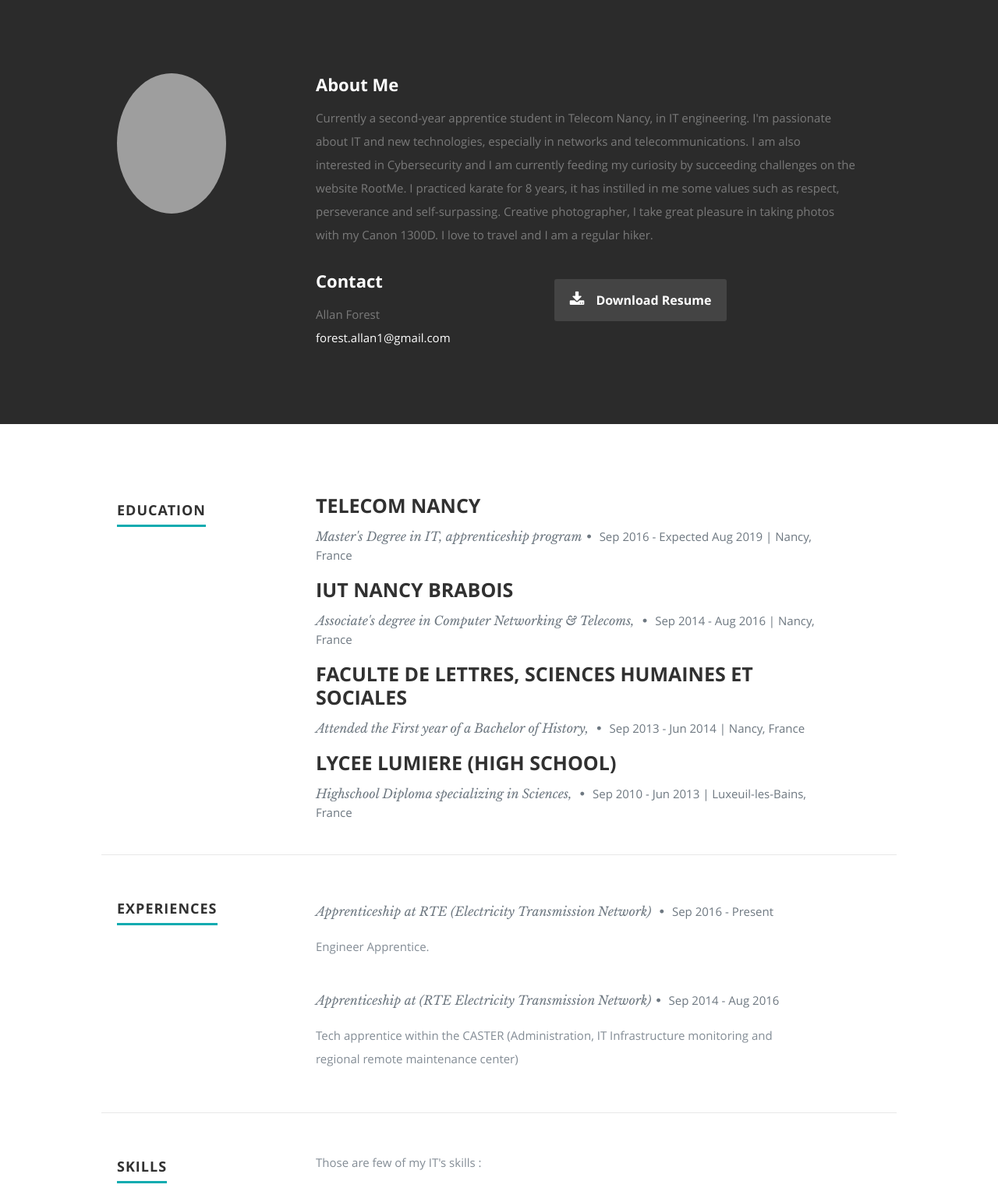
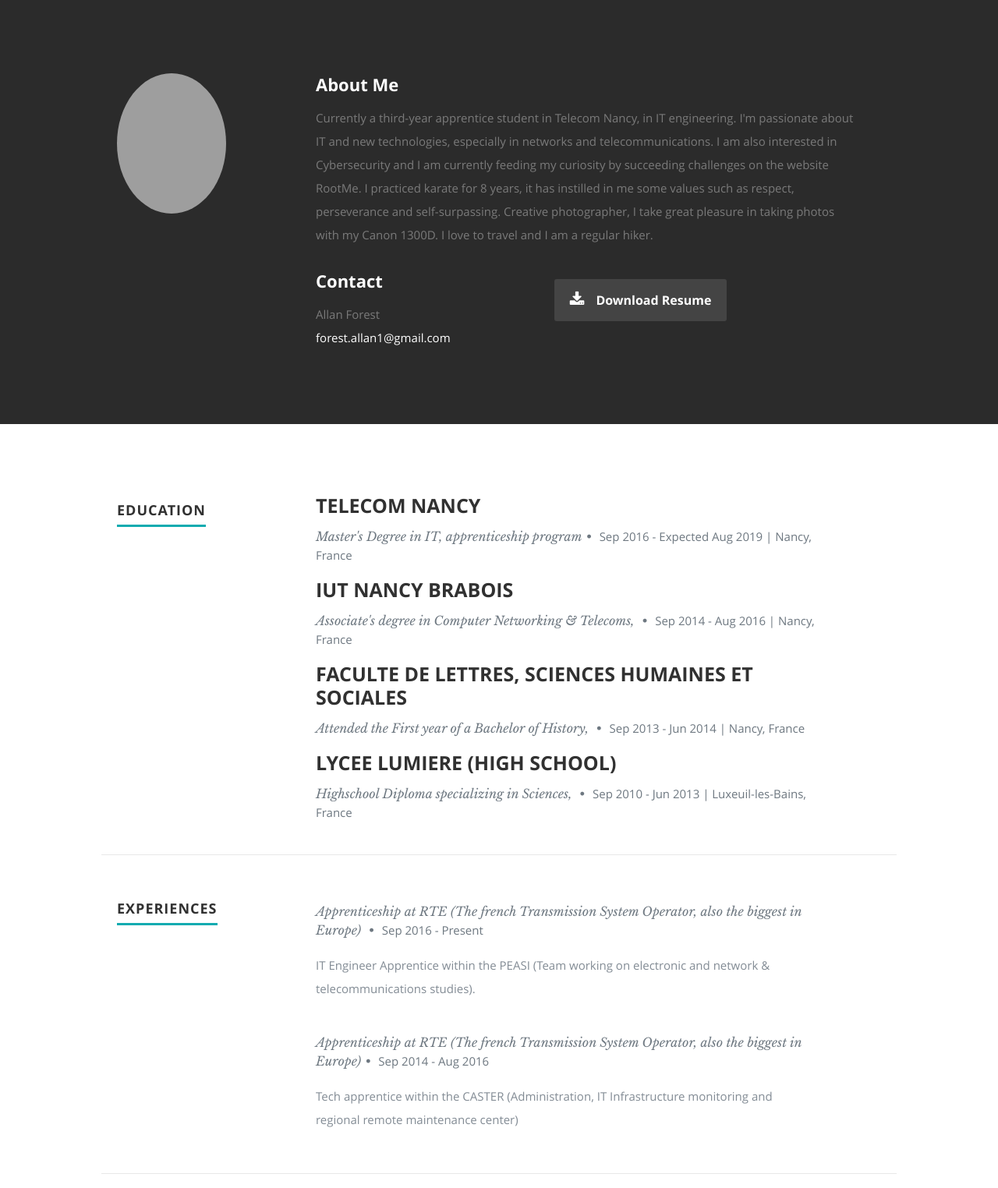
Before and after one commit to forest4u/resume, a plain HTML site: page index.html in a window 1280 px wide. Shown: the part 802-2326 px from the top of the page at 78% size. Drawn offline with nearby package versions, Linux system fonts and the light colour scheme; grey boxes are pictures that could not be loaded.

Commit message:
Update index.html

```diff
--- a/index.html
+++ b/index.html
@@ -81,7 +81,7 @@
 
             <h2>About Me</h2>
 
-            <p> Currently a second-year apprentice student in Telecom Nancy, in IT engineering.
+            <p> Currently a third-year apprentice student in Telecom Nancy, in IT engineering.
 			I'm passionate about IT and new technologies, especially in networks and telecommunications. I am also interested in Cybersecurity and I am currently feeding my curiosity by succeeding challenges on the website RootMe.
 			I practiced karate for 8 years, it has instilled in me some values such as respect, perseverance and self-surpassing.
 			Creative photographer, I take great pleasure in taking photos with my Canon 1300D.
@@ -196,8 +196,8 @@
                <div class="twelve columns">
 
                   <h3></h3>
-                  <p class="info">Apprenticeship at RTE (Electricity Transmission Network) <span>&bull;</span> <em class="date">Sep 2016 - Present</em></p>
-				<p> Engineer Apprentice. </p>
+                  <p class="info">Apprenticeship at RTE (The french Transmission System Operator, also the biggest in Europe) <span>&bull;</span> <em class="date">Sep 2016 - Present</em></p>
+				<p> IT Engineer Apprentice within the PEASI (Team working on electronic and network & telecommunications studies). </p>
 
                </div>
 
@@ -208,7 +208,7 @@
                <div class="twelve columns">
 
                   <h3></h3>
-                  <p class="info">Apprenticeship at (RTE Electricity Transmission Network)<span>&bull;</span> <em class="date"> Sep 2014 - Aug 2016</em></p>
+                  <p class="info">Apprenticeship at RTE (The french Transmission System Operator, also the biggest in Europe)<span>&bull;</span> <em class="date"> Sep 2014 - Aug 2016</em></p>
 
                   <p>
                  Tech apprentice within the CASTER (Administration, IT Infrastructure monitoring and regional remote maintenance center)
```
